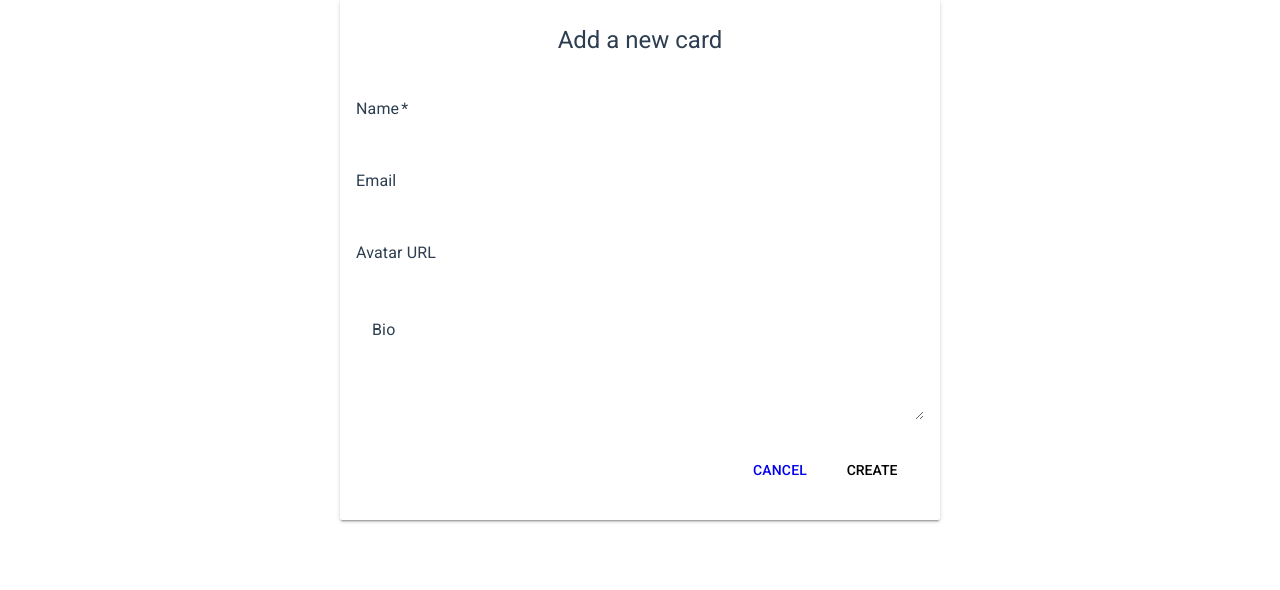
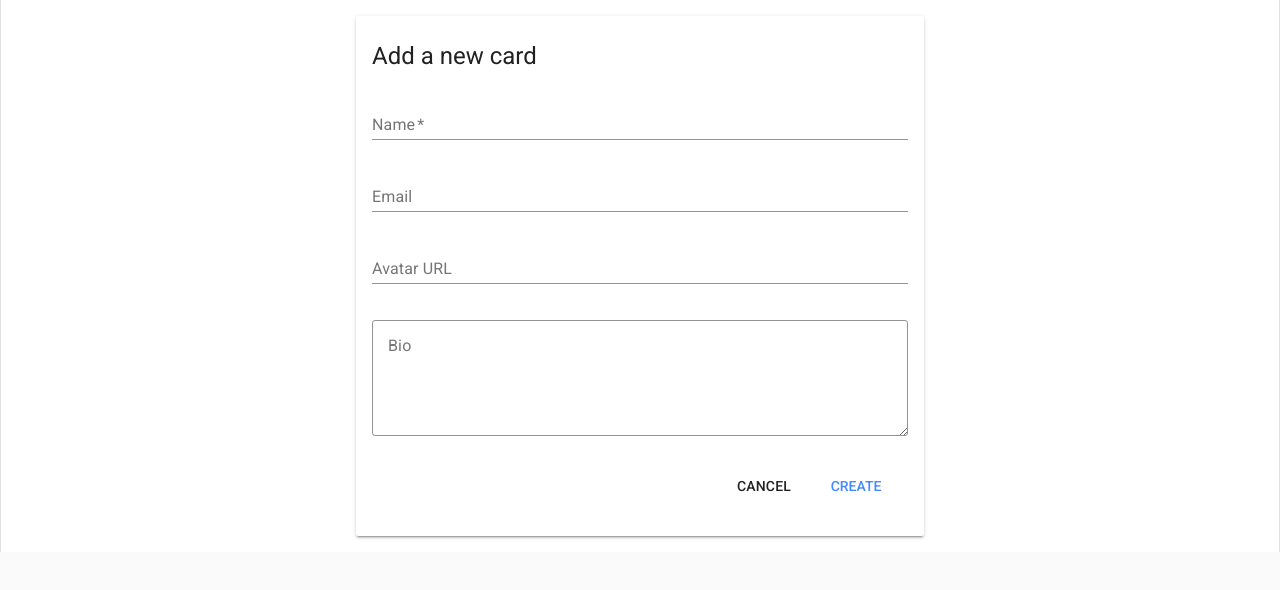
Before and after one commit to RichardOtvos/vue-contact-list, a Vue app: page /#/new in a window 1280 px wide. Shown: the top 590 px of the page. Built offline with nearby package versions, Linux system fonts and the light colour scheme.

Commit message:
Fixes glitchy form styling.

```diff
--- a/src/App.vue
+++ b/src/App.vue
@@ -1,6 +1,10 @@
 <template>
   <div id="app">
-    <router-view />
+    <md-app>
+      <md-app-content>
+        <router-view />
+      </md-app-content>
+    </md-app>
   </div>
 </template>
 
--- a/src/main.js
+++ b/src/main.js
@@ -2,8 +2,10 @@ import Vue from 'vue';
 import App from './App.vue';
 import router from './router';
 import { contactStore as store, SELECT_CONTACT } from './store';
+
 import VueMaterial from 'vue-material';
 import 'vue-material/dist/vue-material.min.css';
+import 'vue-material/dist/theme/default.css';
 
 Vue.use(VueMaterial);
 Vue.config.productionTip = false;
--- a/src/views/New.vue
+++ b/src/views/New.vue
@@ -1,7 +1,5 @@
 <template>
-  <div id="new-contact-page">
-    <add-contact @on-add-contact="onNewContact"></add-contact>
-  </div>
+  <add-contact @on-add-contact="onNewContact"></add-contact>
 </template>
 
 <script>
```
